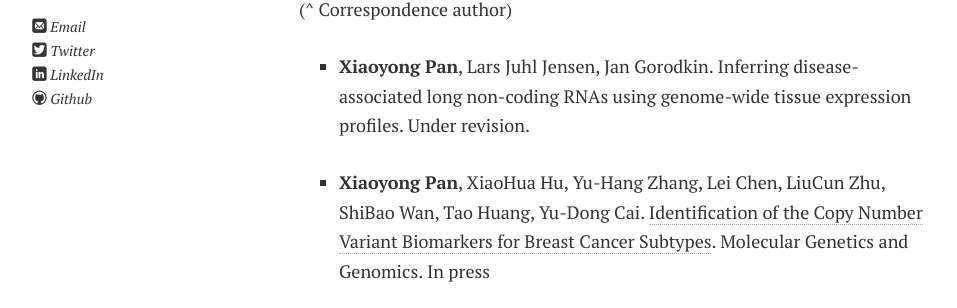
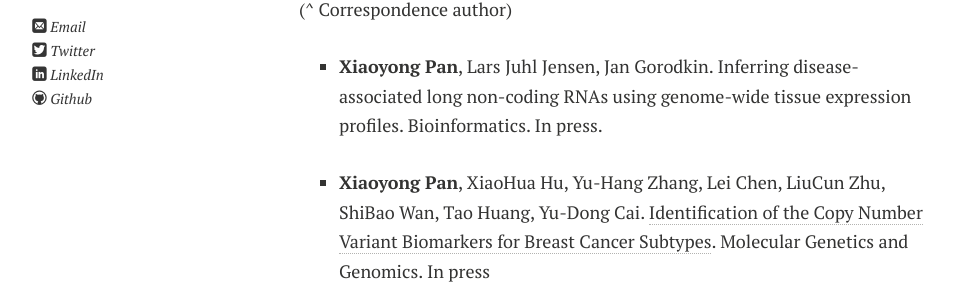
Before and after one commit to xypan1232/xypan1232.github.io, a Jekyll site: the page built from publications.md, in a window 1280 px wide and 900 px high. Shown: the part 223-531 px from the top of the window, without its empty margins (21-978 px from the left). Built offline with Jekyll 4.4.1, drawn with Linux system fonts in a browser that asks for light colours; nearby versions of some CDN libraries; Markdown is read by kramdown in place of the engine named in the settings.

Commit message:
Update publications.md

```diff
--- a/publications.md
+++ b/publications.md
@@ -11,7 +11,7 @@ See my Publication at <a href="https://scholar.google.com/citations?hl=en&user=Y
 (^ Correspondence author) <br>
 <ul>
 <li>
-    <p><b>Xiaoyong Pan</b>, Lars Juhl Jensen, Jan Gorodkin. Inferring disease-associated long non-coding RNAs using genome-wide tissue expression profiles. Under revision. </p>
+    <p><b>Xiaoyong Pan</b>, Lars Juhl Jensen, Jan Gorodkin. Inferring disease-associated long non-coding RNAs using genome-wide tissue expression profiles. Bioinformatics. In press.</p>
   </li>
 
 <li>
```
